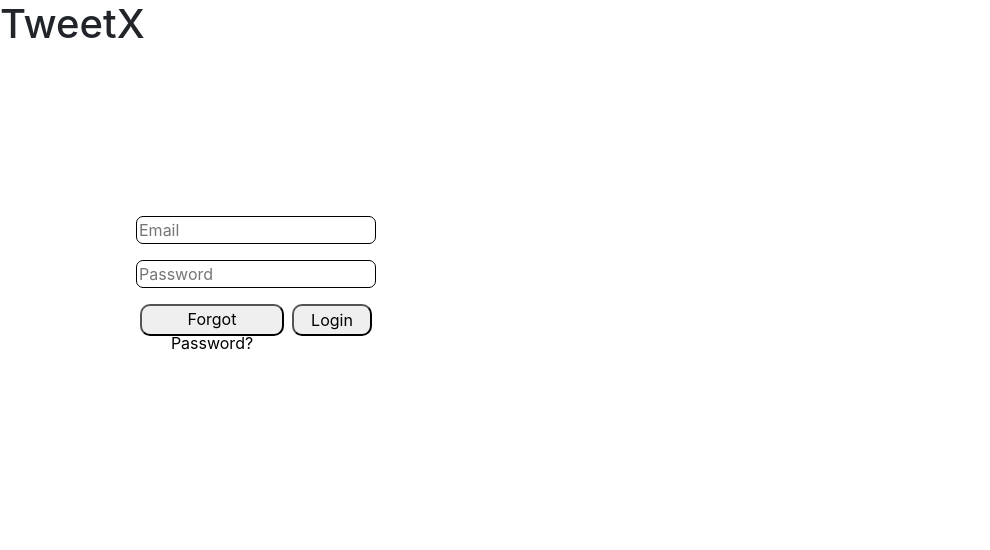
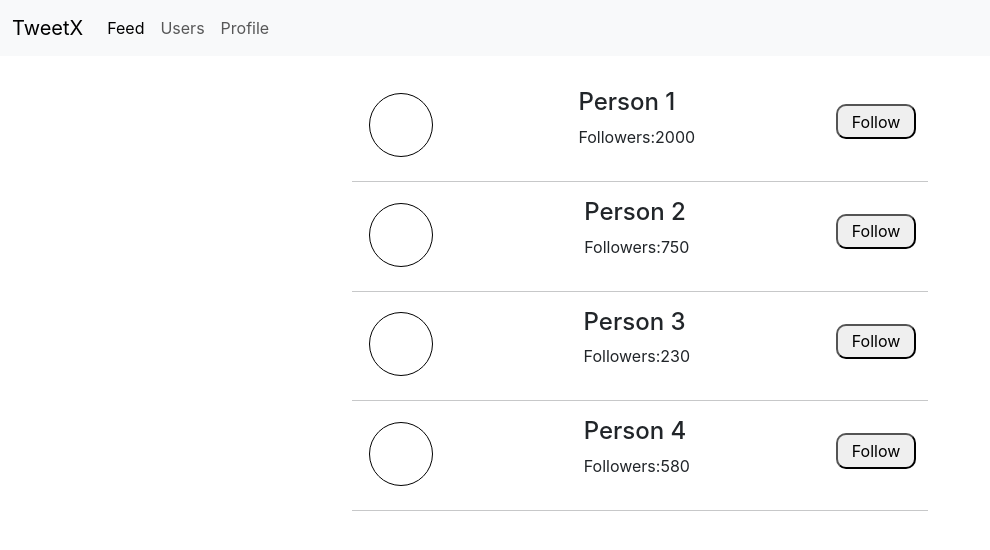
Before and after one commit to Shadab8989/tweetx, a React (Create React App) app: page /users in a window 1280 px wide. Shown: the top 550 px of the page, without its empty margins (0-990 px from the left). Built offline with nearby package versions, Linux system fonts and the light colour scheme.

Commit message:
redux store addition

```diff
--- a/package.json
+++ b/package.json
@@ -3,11 +3,13 @@
   "version": "0.1.0",
   "private": true,
   "dependencies": {
+    "@reduxjs/toolkit": "^2.0.1",
     "@testing-library/jest-dom": "^5.17.0",
     "@testing-library/react": "^13.4.0",
     "@testing-library/user-event": "^13.5.0",
     "react": "^18.2.0",
     "react-dom": "^18.2.0",
+    "react-redux": "^9.0.4",
     "react-router-dom": "^6.21.1",
     "react-scripts": "5.0.1",
     "web-vitals": "^2.1.4"
--- a/src/components/login/loginPage.js
+++ b/src/components/login/loginPage.js
@@ -22,6 +22,7 @@ function LoginPage({ handleSubmit, changePassword }) {
 				className="formClass"
 				onSubmit={(event) => {
 					event.preventDefault();
+					HandleSubmit(event)
 				}}
 			>
 				<input
@@ -51,7 +52,7 @@ function LoginPage({ handleSubmit, changePassword }) {
 					>
 						Forgot Password?
 					</button>
-					<button className="submit" type="submit" onClick={HandleSubmit}>
+					<button className="submit" type="submit">
 						Login
 					</button>
 				</div>
@@ -61,7 +62,7 @@ function LoginPage({ handleSubmit, changePassword }) {
 				className="formClass forgot-password-div display-none"
 			>
 				<input
-        type="password"
+					type="password"
 					placeholder="Create New Password"
 					value={newPass}
 					onChange={(e) => {
@@ -69,7 +70,7 @@ function LoginPage({ handleSubmit, changePassword }) {
 					}}
 				/>
 				<input
-        type="password"
+					type="password"
 					placeholder="Re-enter New Password"
 					value={reEnter}
 					onChange={(e) => {
--- a/src/components/main/main.js
+++ b/src/components/main/main.js
@@ -3,12 +3,14 @@ import Navbar from "../navbar/navbar";
 import { Outlet } from "react-router-dom";
 import LoginPage from "../login/loginPage";
 import { useState } from "react";
+import store from "../../store/store";
+import { Provider } from "react-redux";
 
 function Main() {
 	const defaultEmail = "sk@gmail.com";
 	let defaultPassword = "sk123";
 
-	const [loginStatus, setLoginStatus] = useState(false);
+	const [loginStatus, setLoginStatus] = useState(true);
 
 	const handleSubmit = (email, password) => {
 		if (email === defaultEmail && password === defaultPassword) {
@@ -20,14 +22,22 @@ function Main() {
 
 	const changePassword = (newPassword) => {
 		defaultPassword = newPassword;
-
-	}
+	};
 
 	return (
-		<>{
-			!loginStatus? (<LoginPage handleSubmit={handleSubmit} changePassword={changePassword}/>):(<><Navbar /><Outlet /></>)
-		}
-		</>
+		<Provider store={store}>
+			{!loginStatus ? (
+				<LoginPage
+					handleSubmit={handleSubmit}
+					changePassword={changePassword}
+				/>
+			) : (
+				<>
+					<Navbar />
+					<Outlet />
+				</>
+			)}
+		</Provider>
 	);
 }
 
--- a/src/components/profile/followers/followers.js
+++ b/src/components/profile/followers/followers.js
@@ -1,14 +1,30 @@
-import React from 'react'
-import Individual from '../../users/individual/individual'
+import React from "react";
+import Individual from "../../users/individual/individual";
+import { useSelector } from "react-redux";
 
 function Followers() {
-  return (
-    <div>
-      <Individual name='Person 1' followers={451} status={"Follow"}/>
-      <Individual name='Person 2' followers={754} status={"Follow"}/>
-      <Individual name='Person 3' followers={123} status={"Follow"}/>
-    </div>
-  )
+	const data = useSelector((state) => state.following.people);
+
+  const usersArray = [
+		{ name: "Person 1", followers: 2000 },
+		{ name: "Person 2", followers: 750 },
+		{ name: "Person 3", followers: 230 },
+		{ name: "Person 4", followers: 580 },
+	];
+
+	const updatedState = (user) => {
+		let persent = data.filter((person) => person.name === user.name);
+		if (persent.length) return "Following";
+		else return "Follow";
+	};
+
+	return (
+		<div>
+    {usersArray.map(person =>
+      <Individual key={person.name} name={person.name} followers={person.followers} status={updatedState(person)} />
+    )}
+			</div>
+	);
 }
 
-export default Followers
+export default Followers;
--- a/src/components/profile/following/following.js
+++ b/src/components/profile/following/following.js
@@ -1,12 +1,17 @@
 import React from "react";
 import Individual from "../../users/individual/individual";
+import { useSelector } from "react-redux";
 
 function Following() {
+	const followingPeople = useSelector(state => state.following.people)
 	return (
 		<div>
-			<Individual name="Person 4" followers={243} status={"Follow"} />
+		{followingPeople.map((person) =>
+			<Individual key={person.name} name={person.name} followers={person.followers} status={"Following"} />
+		)}
+			{/* <Individual name="Person 4" followers={243} status={"Follow"} />
 			<Individual name="Person 5" followers={729} status={"Follow"} />
-			<Individual name="Person 6" followers={898} status={"Follow"} />
+			<Individual name="Person 6" followers={898} status={"Follow"} /> */}
 		</div>
 	);
 }
--- a/src/components/users/individual/individual.js
+++ b/src/components/users/individual/individual.js
@@ -1,30 +1,42 @@
-import React from 'react'
-import './individual.css'
-import { useState } from 'react'
-import PersonImage from '../../personImage'
+import React from "react";
+import "./individual.css";
+import { useState } from "react";
+import PersonImage from "../../personImage";
+import { useDispatch } from "react-redux";
+import { follow,unfollow } from "../../../features/following/followingSlice";
 
-function Individual({name,followers,status}) {
-    const [followState,setFollowState] = useState(status)
+function Individual({ name, followers, status }) {
+	const [followState, setFollowState] = useState(status);
 
-    const handleClick = () => {
-        if(followState === "Follow"){setFollowState("Following")}
-        else{setFollowState("Follow")}
+	const personObj = {
+		name: name,
+		followers: followers,
+	};
 
-    }
-  return (
-    <div className='container'>
-    <PersonImage />
-    <div className='person-info'>
-        <h4>
-            {name}
-        </h4>
-        <p>Followers:{followers}</p>
-    </div>
-    <button className='follow-btn' onClick={handleClick}>{followState}</button>
+  const dispatch = useDispatch();
 
+	const handleClick = () => {
+		if (followState === "Follow") {
+			setFollowState("Following");
+      dispatch(follow(personObj))
 
-    </div>
-  )
+		} else {
+			setFollowState("Follow");
+      dispatch(unfollow(personObj))
+		}
+	};
+	return (
+		<div className="container">
+			<PersonImage />
+			<div className="person-info">
+				<h4>{name}</h4>
+				<p>Followers:{followers}</p>
+			</div>
+			<button className="follow-btn" onClick={handleClick}>
+				{followState}
+			</button>
+		</div>
+	);
 }
 
-export default Individual
+export default Individual;
--- a/src/components/users/users.js
+++ b/src/components/users/users.js
@@ -1,22 +1,41 @@
 import React from "react";
 import "./users.css";
 import Individual from "./individual/individual";
+import { useSelector } from "react-redux";
 
 function Users() {
-	const usersArray = [{ name: "Person 1", followers: 2000 },
-  { name: "Person 2", followers: 750 },
-  { name: "Person 3", followers: 230 },
-  { name: "Person 4", followers: 580 }];
+  const data = useSelector(state => state.following.people)
+
+	const usersArray = [
+		{ name: "Person 1", followers: 2000 },
+		{ name: "Person 2", followers: 750 },
+		{ name: "Person 3", followers: 230 },
+		{ name: "Person 4", followers: 580 },
+	];
+
+  const updatedState = (user) => {
+
+    let persent = data.filter((person) => person.name === user.name)
+    if(persent.length) return "Following"
+    else return "Follow"
+  }
 
 	return (
 		<>
 			<div className="users-container">
-				{usersArray.map(user => {
-          return (<>
-            <Individual name={user.name} followers={user.followers} status={"Follow"}/>
-            <hr></hr>
-          </>)
-        })}
+				{usersArray.map((user) => {
+					return (
+						<>
+							<Individual
+								key={user.name}
+								name={user.name}
+								followers={user.followers}
+								status={updatedState(user)}
+							/>
+							<hr></hr>
+						</>
+					);
+				})}
 			</div>
 		</>
 	);
--- /dev/null
+++ b/src/features/following/followingSlice.js
@@ -0,0 +1,22 @@
+import { createSlice } from "@reduxjs/toolkit";
+
+const initialState = {
+    people:[]
+}
+
+export const followingSlice = createSlice({
+    name:'following',
+    initialState,
+    reducers:{
+        follow: (state,action) => {
+            state.people.push(action.payload)
+            console.log(state.people)
+        },
+        unfollow:(state,action) =>{
+            state.people = state.people.filter((person) => person.name !== action.payload.name)
+        }
+    }
+})
+
+export const {follow,unfollow} = followingSlice.actions
+export default followingSlice.reducer
--- /dev/null
+++ b/src/store/store.js
@@ -0,0 +1,10 @@
+import { configureStore } from "@reduxjs/toolkit";
+import followingReducer from '../features/following/followingSlice'
+
+const store = configureStore({
+    reducer:{
+        following:followingReducer
+    },
+})
+
+export default store
```
Also changed, not shown: src/features/tweets/tweetSlice.js (added, +17 -0 lines), src/tweetsArray.js (added), 1 other file (tests, documents, lock files or other folders).
